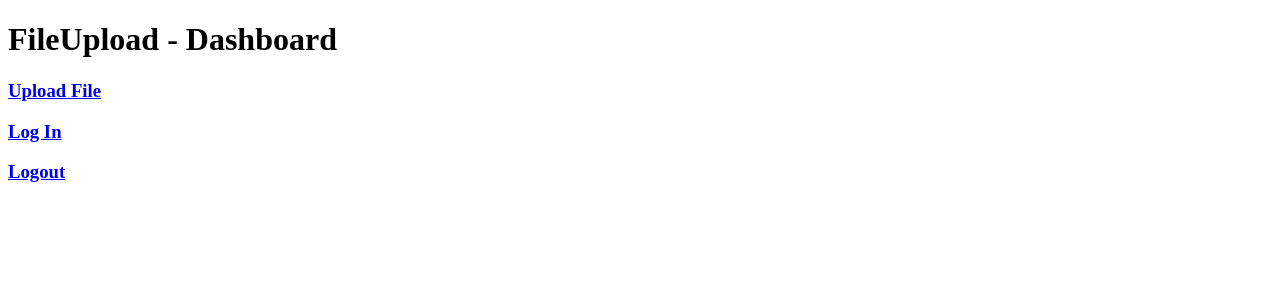
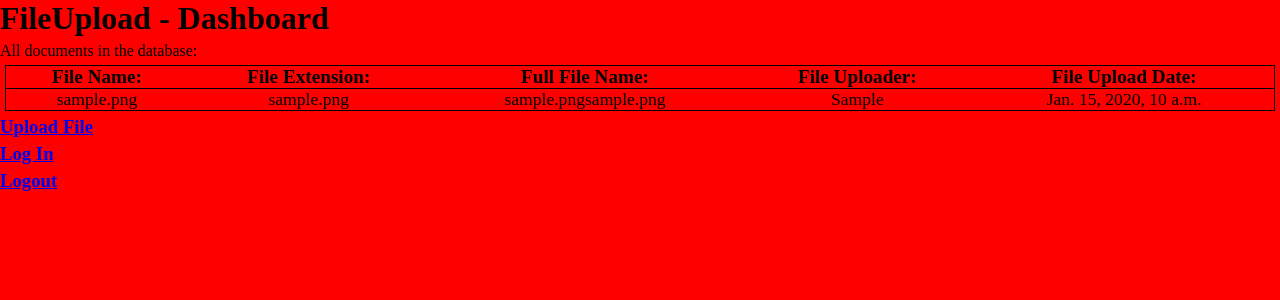
Before and after one commit to ZTStew/FileUpload_Django, a Django app: template apps/FileUpload/templates/FileUpload/dashboard.html in a window 1280 px wide. Shown: the top 300 px of the page. Run offline with Django 3.2, Linux system fonts and the light colour scheme; the template is opened without the code that fills it: values that come from a table or form of the project are taken from there, others are empty; tables that the repository leaves empty hold one stand-in row (values such as "Sample post"); parts of the project's set-up code (start-up, migrations or seed data) failed here and were passed over.

Commit message:
Completed required database entries. Added Basic .css to files

```diff
--- /dev/null
+++ b/apps/FileUpload/documents/asr.html.txt.css.html
@@ -0,0 +1 @@
+asr
--- a/apps/FileUpload/models.py
+++ b/apps/FileUpload/models.py
@@ -1,32 +1,13 @@
 from django.db import models
-
-# class DocValidator(models.Manager):
-#     def docValidate(self, form_data):
-#         # errors = []
-
-#         userName = "TempUser"
-#         fileName = "TempFile"
-#         docFile = "TempDocFile"
-
-#         doc = Document.objects.create(
-#             userName = userName,
-#             fileName = fileName,
-#             document = docFile,
-
-#         )
-#         return (True, doc)
 
 # Create your models here.
 class Document(models.Model):
+    uploader = models.CharField(max_length=255, default='')
     # ROOT: /'Project_Name'
     docfile = models.FileField(upload_to='apps/FileUpload/documents/')
+    file_Name = models.CharField(max_length=255, default='')
+    file_Extension = models.CharField(max_length=255, default='')
     # Sets destination folder for file being uploaded
     # document = models.CharField(max_length=255)
-    # uploader = models.CharField(max_length=255)
-    # created_at = models.DateTimeField(auto_now_add=True)
-    # updated_at = models.DateTimeField(auto_now=True)
-    # print(docfile.__dict__)
-    # print(docfile.name)
-    # fileName = docfile.name
-    # print(fileName)
-    # return True
+    created_at = models.DateTimeField(auto_now_add=True)
+    updated_at = models.DateTimeField(auto_now=True)
--- /dev/null
+++ b/apps/FileUpload/static/css/style.css
@@ -0,0 +1,18 @@
+
+* {
+    background-color: red;
+}
+.heading {
+    font-weight: bold;
+}
+table {
+    border-collapse: collapse;
+}
+tr {
+    border: solid;
+    border-width: 1px;
+}
+th, td {
+    padding-left: 5px;
+    padding-right: 5px;
+}
--- a/apps/FileUpload/templates/FileUpload/dashboard.html
+++ b/apps/FileUpload/templates/FileUpload/dashboard.html
@@ -3,23 +3,73 @@
 <!-- <html[tab] -->
     <head>
         <title>File Upload</title>
-        <link rel="shortcut icon" href="#">
+        <link rel="stylesheet" type="text/css" href="/static/css/style.css">
+        <style>
+            * {
+                margin: 0px;
+                margin-bottom: 5px;
+                padding: 0px;
+            }
+            .heading {
+                font-weight: bold;
+            }
+            table {
+                margin: 5px;
+                border-collapse: collapse;
+                width: calc(100% - 10px);
+            }
+            tr {
+                border: solid;
+                border-width: 1px;
+            }
+            th, td {
+                padding-left: 5px;
+                padding-right: 5px;
+            }
+            td {
+                text-align: center;
+            }
+            .tableHead {
+                font-size: 1.2rem;
+            }
+            .tableText {
+                font-size: 1.1rem;
+            }
+        </style>
     </head>
     <body>
         <h1>FileUpload - Dashboard</h1>
 
         <!-- List of uploaded documents -->
-        <!-- {% if documents %}
+        {% if documents %}
             All documents in the database:
-            <ul>
+            <table>
+                <tr>
+                    <th class="tableHead">File Name: </th>
+                    <th class="tableHead">File Extension: </th>
+                    <th class="tableHead">Full File Name: </th>
+                    <th class="tableHead">File Uploader: </th>
+                    <th class="tableHead">File Upload Date: </th>
+                </tr>
                 {% for document in documents %}
-                    <li><a href="{{ document.docfile.name }}">{{ document.docfile.name }}</a></li>
-                    <li><a href="{{ document.uploader }}">{{ document.uploader }}</a></li>
+                    <tr>
+                        <!-- <li><a href="{{ document.docfile.url }}">{{ document.docfile.name }}</a></li>
+                        <li><a href="{{ document.file_Name }}">{{ document.file_Name }}</a></li>
+                        <li><a href="{{ document.file_Extension }}">{{ document.file_Extension }}</a></li>
+                        <li><a href="{{ document.uploader }}">{{ document.uploader }}</a></li>
+                        <li><a href="{{ document.created_at }}">{{ document.created_at }}</a></li>
+                        <li><a href="{{ document.updated_at }}">{{ document.updated_at }}</a></li> -->
+                        <td class="tableText">{{ document.file_Name }}</td>
+                        <td class="tableText">{{ document.file_Extension }}</td>
+                        <td class="tableText">{{ document.file_Name }}{{ document.file_Extension }}</td>
+                        <td class="tableText">{{ document.uploader }}</td>
+                        <td class="tableText">{{ document.created_at }}</td>
+                    </tr>
                 {% endfor %}
-            </ul>
+            </table>
         {% else %}
             <p>No documents.</p>
-        {% endif %} -->
+        {% endif %}
 
         <h3><a href="/upload">Upload File</a></h3>
         <h3><a href="/ln">Log In</a></h3>
```
Also changed, not shown: apps/FileUpload/templates/FileUpload/list.html (+57 -4 lines), apps/FileUpload/views.py (+9 -5 lines), README.md, apps/FileUpload/documents/box.PNG (added), apps/FileUpload/documents/box_A1Kqfym.PNG (added), apps/FileUpload/documents/cat_is_bread.jpg (added), apps/FileUpload/documents/knife_throwing.PNG (added), apps/FileUpload/migrations/0001_initial.py, apps/FileUpload/migrations/0002_auto_20210325_1104.py (added), apps/Login_Register/migrations/0001_initial.py, apps/Login_Register/migrations/0002_auto_20210308_0947.py (deleted).
